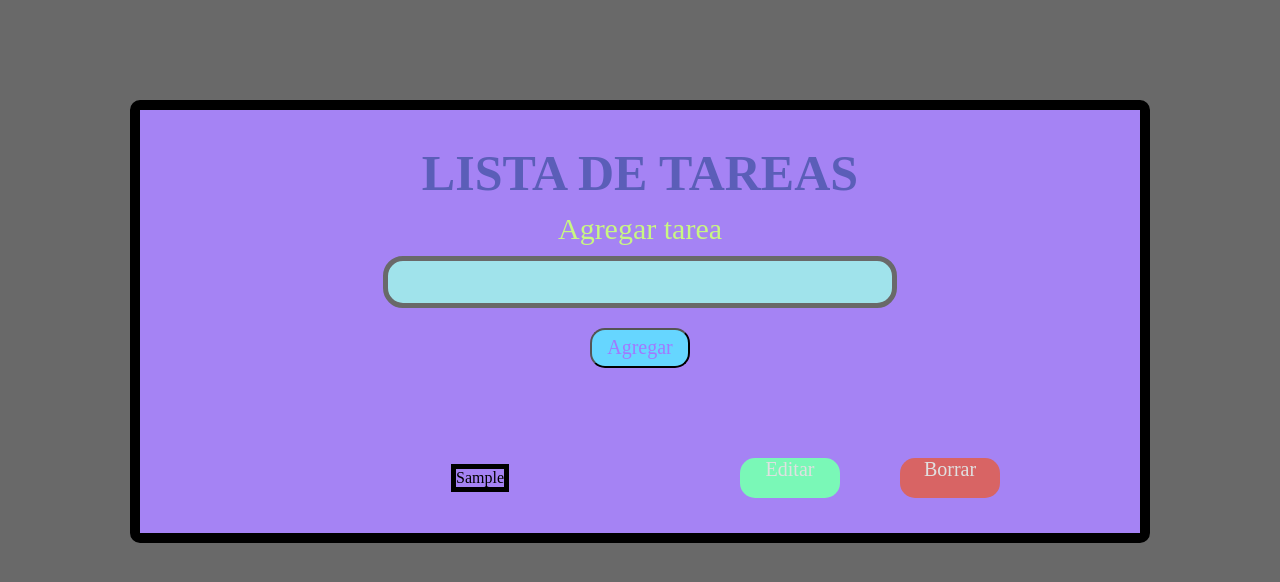
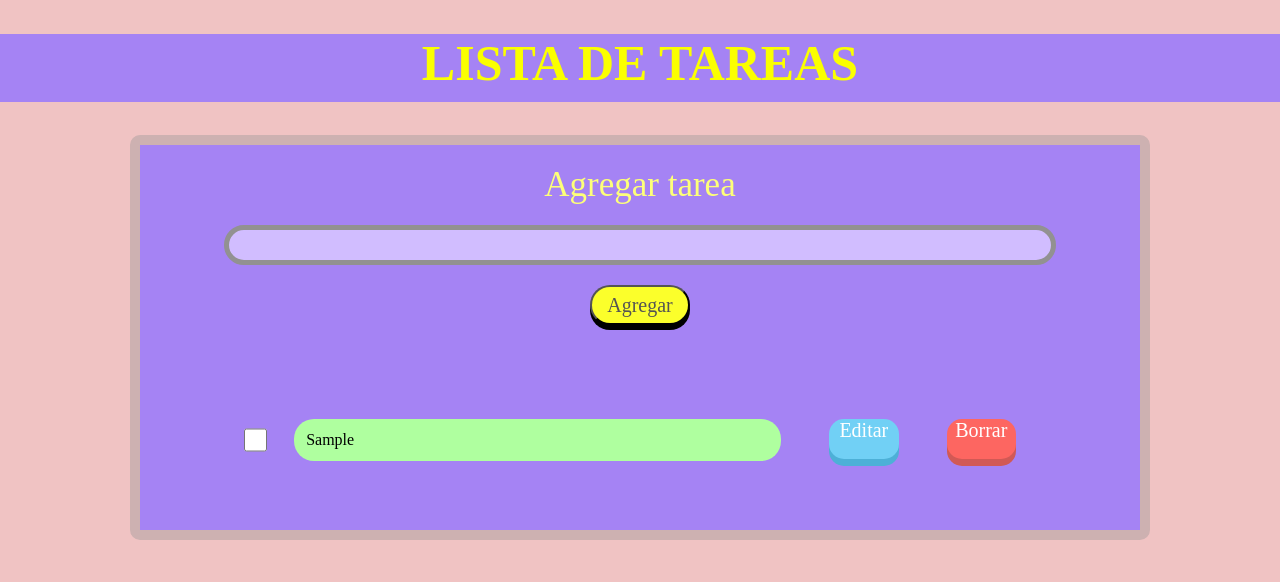
Before and after one commit to LeidyAyalaSosa/My-React-Task-List, a React (Create React App) app: page / in a window 1280 px wide. Both pictures are taken after typing "Sample" into the empty fields and a click on the button "Agregar". Shown: the top 582 px of the page. Built offline with nearby package versions, Linux system fonts and the light colour scheme.

Commit message:
scompletó y estilió la 1ra todo list

```diff
--- a/src/App.css
+++ b/src/App.css
@@ -1,55 +1,57 @@
 body {
-  background-color: dimgray;
-  padding-top: 100px;
+  background-color: rgb(240, 195, 195);
+  padding: 0px;
+}
+
+h1 {
+  color: rgb(251, 255, 0);
+  background-color: rgb(165, 131, 244);
+  padding-bottom: 10px;
+  font-family: cursive;
+  font-size: 50px;
+  text-align: center;
 }
 
 .Container {
   text-align: center;
   width: 90%;
   max-width: 1000px;
-  border: 10px solid black;
+  border: 10px solid rgb(205, 177, 177);
   background-color: rgb(165, 131, 244);
   margin: auto;
   border-radius: 10px;
 }
-
-h1 {
-  display: block;
-  color: rgb(91, 94, 184);
-  margin-bottom: 10px;
-  font-family: cursive;
-  font-size: 50px;
-}
-
 .from-label {
   display: block;
-  color: rgb(200, 246, 130);
-  margin-bottom: 10px;
+  color: rgb(253, 255, 121);
+  padding: 20px;
   font-family: cursive;
-  font-size: 30px;
+  font-size: 35px;
 }
 
 .from-input {
   display: block;
   font-family: cursive;
   font-size: 25px;
-  border: 5px solid dimgray;
+  border: 5px solid rgb(146, 145, 145);
   margin: auto;
-  background-color: rgb(160, 227, 235);
-  width: 500px;
-  height: 40px;
+  background-color: rgb(209, 189, 255);
+  width: 80%;
   border-radius: 20px;
+  padding-left: 2%;
 }
 
 button {
-  background-color: rgb(102, 214, 255);
-  color: rgb(161, 121, 254);
+  background-color: rgb(251, 255, 43);
+  color: rgb(84, 84, 84);
   font-family: cursive;
   font-size: 20px;
-  border-radius: 15px;
+  border-radius: 20px;
+  box-shadow: 0 5px black;
   width: 100px;
   height: 40px;
   margin: 20px;
+  cursor: pointer;
 }
 
 .validation {
@@ -61,43 +63,59 @@ button {
 }
 
 .list {
+  align-content: center;
   width: 80%;
-  margin: 50px auto 0;
+  margin: 3%;
+  display: inline-block;
 }
 
 .task {
   font-size: 30px;
   margin: 20px 0 15px 0;
-  display: grid;
-  grid-template-columns: 3fr 1fr 1fr;
+  display: flex;
+}
+
+.check {
+  width: 5%;
+  font-size: medium;
+  border: 5px solid rgb(0, 0, 0);
 }
 
 .from-span {
   display: block;
+  text-align: left;
   font-family: cursive;
   font-size: medium;
-  border: 5px solid rgb(0, 0, 0);
-  margin: auto;
+  padding: 1.5%;
+  width: 100%;
+  background-color: rgb(175, 255, 159);
+  border-radius: 20px;
+  margin: 3%;
 }
 
 .span {
-  background-color: rgb(122, 248, 183);
-  color: rgb(224, 224, 224);
+  background-color: rgb(113, 208, 245);
+  color: rgb(255, 255, 255);
+  font-family: cursive;
+  text-align: center;
+  font-size: 20px;
+  border-radius: 15px;
+  width: 120px;
+  height: 40px;
+  margin: 3%;
+  box-shadow: 0 7px rgb(77, 176, 215);
+  cursor: pointer;
+}
+
+.span-uno {
+  background-color: rgb(253, 102, 97);
+  color: rgb(255, 255, 255);
   font-family: cursive;
   font-size: 20px;
   border-radius: 15px;
-  width: 100px;
+  width: 120px;
   height: 40px;
-  margin: 20px;
+  margin: 3%;
+  box-shadow: 0 7px rgb(209, 89, 85);
+  cursor: pointer;
 }
-
-.span-uno {
-  background-color: rgb(216, 100, 100);
-  color: rgb(224, 224, 224);
-  font-family: cursive;
-  font-size: 20px;
-  border-radius: 15px;
-  width: 100px;
-  height: 40px;
-  margin: 20px;
-}
--- a/src/App.js
+++ b/src/App.js
@@ -34,17 +34,12 @@ function App() {
     setTaskList(updatedList); //enviar lista de tarea (con sus actualizaciones) o la lista actualizada
   };
 
-  /*const checkBox = (id, task) => {updatedList = taskList.map((e,index) =>{
-    if (index === id) {
-      e = task
-    }
-  }}*/
-
   return (
-    <div className="Container">
+    <div>
       <header>
         <title>Task List</title>
         <h1>LISTA DE TAREAS</h1>
+        <div className="Container">
           <TaskForm newTask={newTask} />
 
           <div className="list">
@@ -58,9 +53,11 @@ function App() {
                   erase={erase} //se pasa la funciòn de borrar
                   id={index}
                   edit={updateTask}
+                  checked={!Task.completed}
                 /> //
               )
             )}
+          </div>
         </div>
       </header>
     </div>
--- a/src/components/Tarea.js
+++ b/src/components/Tarea.js
@@ -32,6 +32,11 @@ const Task = (props) => {
     <div>
       {!editMode ? (
         <div className="task">
+          <input
+            className="check"
+            type="checkbox"
+            onChange={() => console.log(Task.id)}
+          />
           <label className="from-span">{props.task}</label>
           <label onClick={edit} className="span">
             Editar
```
Lines whose indentation alone changed are shown as unchanged.
